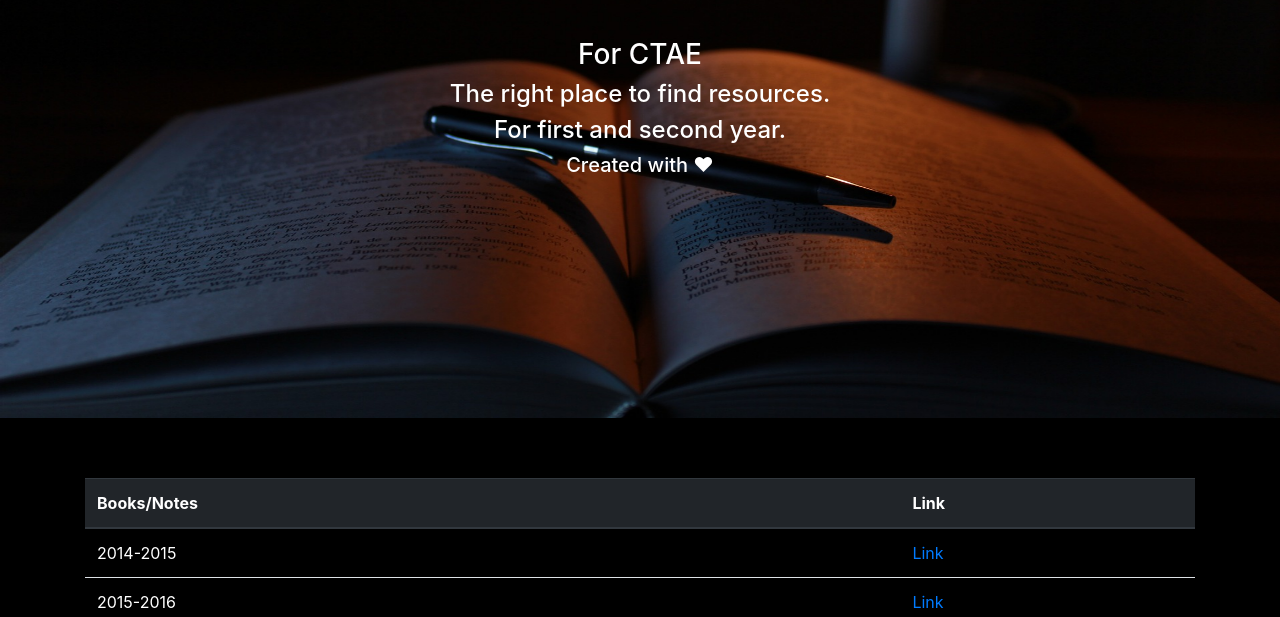
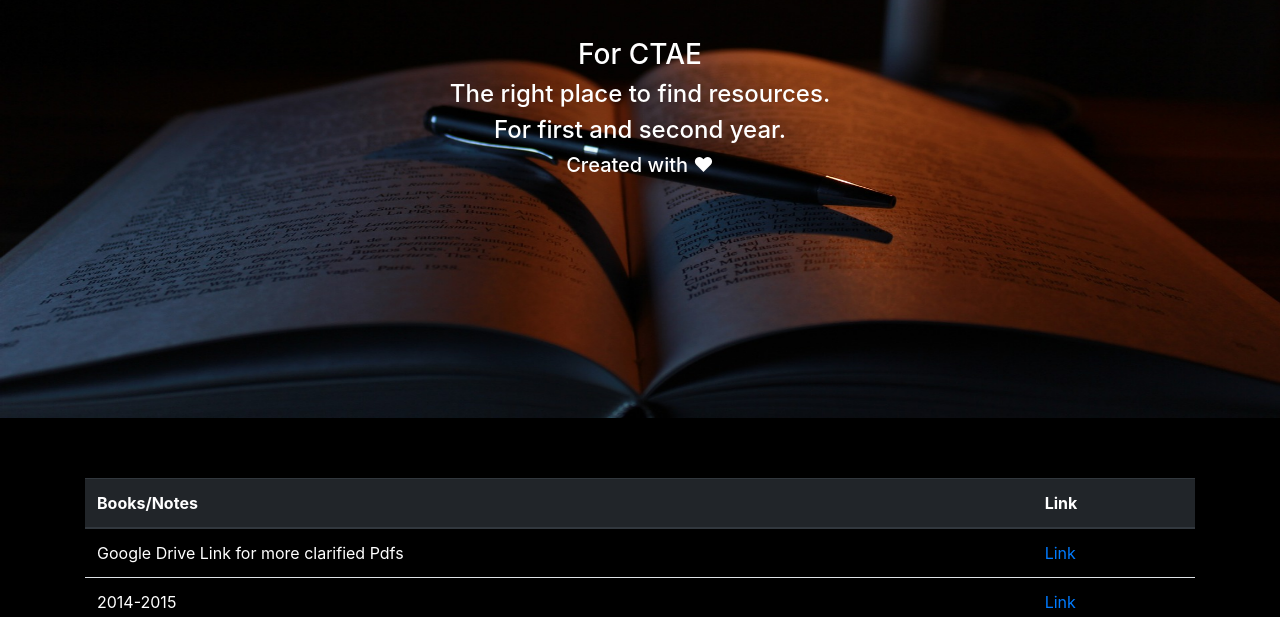
Before and after one commit to harsh0620/PaperWrapper, a plain HTML site: page Pages/pyp.html in a window 1280 px wide. Shown: the part 335-952 px from the top of the page. Drawn offline with nearby package versions, Linux system fonts and the light colour scheme.

Commit message:
pyqs link updated for 2cse

```diff
--- a/Pages/pyp.html
+++ b/Pages/pyp.html
@@ -90,6 +90,10 @@
               </tr>
             </thead>
             <tbody>
+              <tr>
+                <td>Google Drive Link for more clarified Pdfs</td>
+                <td><a href="https://drive.google.com/drive/folders/1zIQgSB201UK6gFKGwDutOcR7McnuzSxg?usp=sharing">Link</a> </td>
+              </tr>
               <tr>
                 <td>2014-2015</td>
                 <td><a href="../Pdfs/pyqs/2014-15.pdf">Link</a> </td>
```
